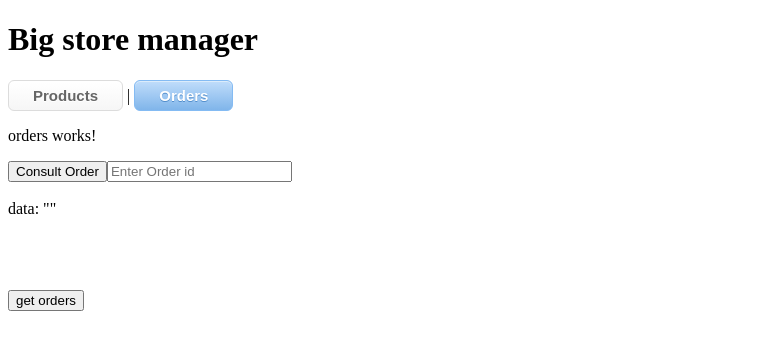
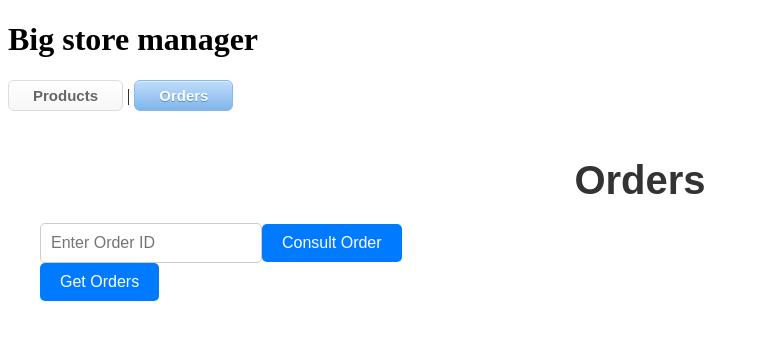
Before and after one commit to derik3d/bsm-inv-syst-site-front, an Angular app: page /orders in a window 1280 px wide. Shown: the top 350 px of the page, without its empty margins (0-759 px from the left). Built offline with nearby package versions, Linux system fonts and the light colour scheme.

Commit message:
updated basic orders products

```diff
--- a/src/app/orders/orders.component.css
+++ b/src/app/orders/orders.component.css
@@ -0,0 +1,81 @@
+/* src/app/components/shared/styles.css */
+.container {
+    max-width: 1200px;
+    margin: 0 auto;
+    padding: 20px;
+    font-family: 'Arial', sans-serif;
+  }
+
+  .title {
+    text-align: center;
+    color: #333;
+    font-size: 2.5rem;
+    margin-bottom: 20px;
+  }
+
+  .btn {
+    padding: 10px 20px;
+    font-size: 1rem;
+    color: #fff;
+    background-color: #007bff;
+    border: none;
+    border-radius: 5px;
+    cursor: pointer;
+    transition: background-color 0.3s, transform 0.2s;
+  }
+
+  .btn-primary {
+    background-color: #007bff;
+  }
+
+  .btn-primary:hover {
+    background-color: #0056b3;
+    transform: translateY(-2px);
+  }
+
+  .input-field {
+    padding: 10px;
+    font-size: 1rem;
+    border: 1px solid #ccc;
+    border-radius: 5px;
+    width: 200px;
+  }
+
+  .product-list, .order-list {
+    display: flex;
+    flex-direction: column;
+    gap: 15px;
+  }
+
+  .product-item, .order-item {
+    background: #f9f9f9;
+    border-radius: 8px;
+    box-shadow: 0 4px 8px rgba(0, 0, 0, 0.1);
+    padding: 15px;
+  }
+
+  .product-header, .order-header {
+    border-bottom: 2px solid #007bff;
+    margin-bottom: 10px;
+  }
+
+  .product-header h2, .order-header h3 {
+    margin: 0;
+    font-size: 1.5rem;
+    color: #333;
+  }
+
+  .product-details, .order-details {
+    background: #fff;
+    border-radius: 4px;
+    padding: 10px;
+    overflow: auto;
+    max-height: 300px;
+    box-shadow: inset 0 1px 3px rgba(0, 0, 0, 0.1);
+  }
+
+  .product-details pre, .order-details pre {
+    margin: 0;
+    font-size: 0.9rem;
+    color: #666;
+  }
--- a/src/app/orders/orders.component.html
+++ b/src/app/orders/orders.component.html
@@ -1,18 +1,34 @@
-<p>orders works!</p>
+<!-- src/app/components/orders/orders.component.html -->
+<div class="container">
+  <h1 class="title">Orders</h1>
 
-<button (click)="consultOrder()">Consult Order</button>
-<input id="inputField" [(ngModel)]="detailReqId" placeholder="Enter Order id">
-<br><br>
-data: {{detailOrderData | json}}
-<br><br><br><br><br>
-<button (click)="getOrders()" >get orders</button>
+  <div class="search-container">
+    <input
+      id="inputField"
+      [(ngModel)]="detailReqId"
+      placeholder="Enter Order ID"
+      class="input-field"
+    />
+    <button class="btn btn-primary" (click)="consultOrder()">Consult Order</button>
+  </div>
 
-@for (item of myOrders; track $index) {
+  <div *ngIf="detailOrderData" class="order-detail">
+    <h2>Order Details</h2>
+    <pre>{{ detailOrderData | json }}</pre>
+  </div>
 
-    <br>
-    <br>
-    <br>
-    Item #{{ $index }}:
-    <br>
-    <br>{{ item | json }}
-    }
+  <div class="orders-container">
+    <button class="btn btn-primary" (click)="getOrders()">Get Orders</button>
+
+    <div *ngIf="myOrders.length" class="order-list">
+      <div *ngFor="let item of myOrders; let i = index" class="order-item">
+        <div class="order-header">
+          <h3>Order #{{ i + 1 }}</h3>
+        </div>
+        <div class="order-details">
+          <pre>{{ item | json }}</pre>
+        </div>
+      </div>
+    </div>
+  </div>
+</div>
--- a/src/app/products/products.component.css
+++ b/src/app/products/products.component.css
@@ -0,0 +1,74 @@
+/* src/app/components/product-list/product-list.component.css */
+.container {
+  max-width: 1200px;
+  margin: 0 auto;
+  padding: 20px;
+  font-family: 'Arial', sans-serif;
+}
+
+.title {
+  text-align: center;
+  color: #333;
+  font-size: 2.5rem;
+  margin-bottom: 20px;
+}
+
+.btn {
+  display: inline-block;
+  padding: 10px 20px;
+  font-size: 1rem;
+  color: #fff;
+  background-color: #007bff;
+  border: none;
+  border-radius: 5px;
+  cursor: pointer;
+  transition: background-color 0.3s, transform 0.2s;
+}
+
+.btn-primary {
+  background-color: #007bff;
+}
+
+.btn-primary:hover {
+  background-color: #0056b3;
+  transform: translateY(-2px);
+}
+
+.product-list {
+  display: flex;
+  flex-direction: column;
+  gap: 15px;
+}
+
+.product-item {
+  background: #f9f9f9;
+  border-radius: 8px;
+  box-shadow: 0 4px 8px rgba(0, 0, 0, 0.1);
+  padding: 15px;
+}
+
+.product-header {
+  border-bottom: 2px solid #007bff;
+  margin-bottom: 10px;
+}
+
+.product-header h2 {
+  margin: 0;
+  font-size: 1.5rem;
+  color: #333;
+}
+
+.product-details {
+  background: #fff;
+  border-radius: 4px;
+  padding: 10px;
+  overflow: auto;
+  max-height: 300px;
+  box-shadow: inset 0 1px 3px rgba(0, 0, 0, 0.1);
+}
+
+.product-details pre {
+  margin: 0;
+  font-size: 0.9rem;
+  color: #666;
+}
--- a/src/app/products/products.component.html
+++ b/src/app/products/products.component.html
@@ -1,14 +1,17 @@
-<p>products works!</p>
+<!-- src/app/components/product-list/product-list.component.html -->
+<div class="container">
+  <h1 class="title">Product List</h1>
 
+  <button class="btn btn-primary" (click)="getProducts()">Get Products</button>
 
-<button (click)="getProducts()" >get products</button>
-
-@for (item of myProducts; track $index) {
-
-    <br>
-    <br>
-    <br>
-    Item #{{ $index }}:
-    <br>
-    <br>{{ item | json }}
-    }
+  <div *ngIf="myProducts.length" class="product-list">
+    <div *ngFor="let item of myProducts; let i = index" class="product-item">
+      <div class="product-header">
+        <h2>Item #{{ i + 1 }}</h2>
+      </div>
+      <div class="product-details">
+        <pre>{{ item | json }}</pre>
+      </div>
+    </div>
+  </div>
+</div>
--- a/src/app/products/products.component.ts
+++ b/src/app/products/products.component.ts
@@ -1,11 +1,14 @@
 import { Component } from '@angular/core';
 import { ManagerCentralService } from '../manager-central.service';
-import { JsonPipe } from '@angular/common';
+import { CommonModule, JsonPipe } from '@angular/common';
+import { ReactiveFormsModule } from '@angular/forms';
 
 @Component({
   selector: 'app-products',
   standalone: true,
-  imports: [JsonPipe],
+  imports: [JsonPipe,
+    CommonModule ,
+    ReactiveFormsModule],
   templateUrl: './products.component.html',
   styleUrl: './products.component.css'
 })
```
Also changed, not shown: src/app/orders/orders.component.ts (+6 -3 lines).
